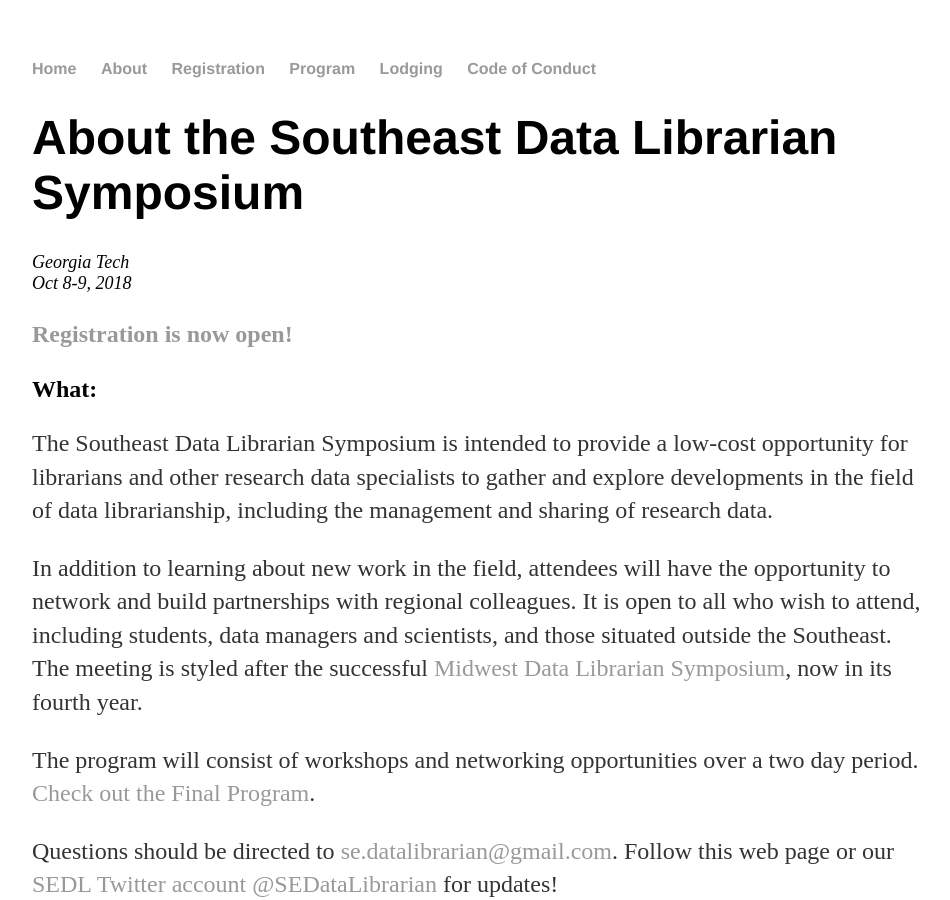
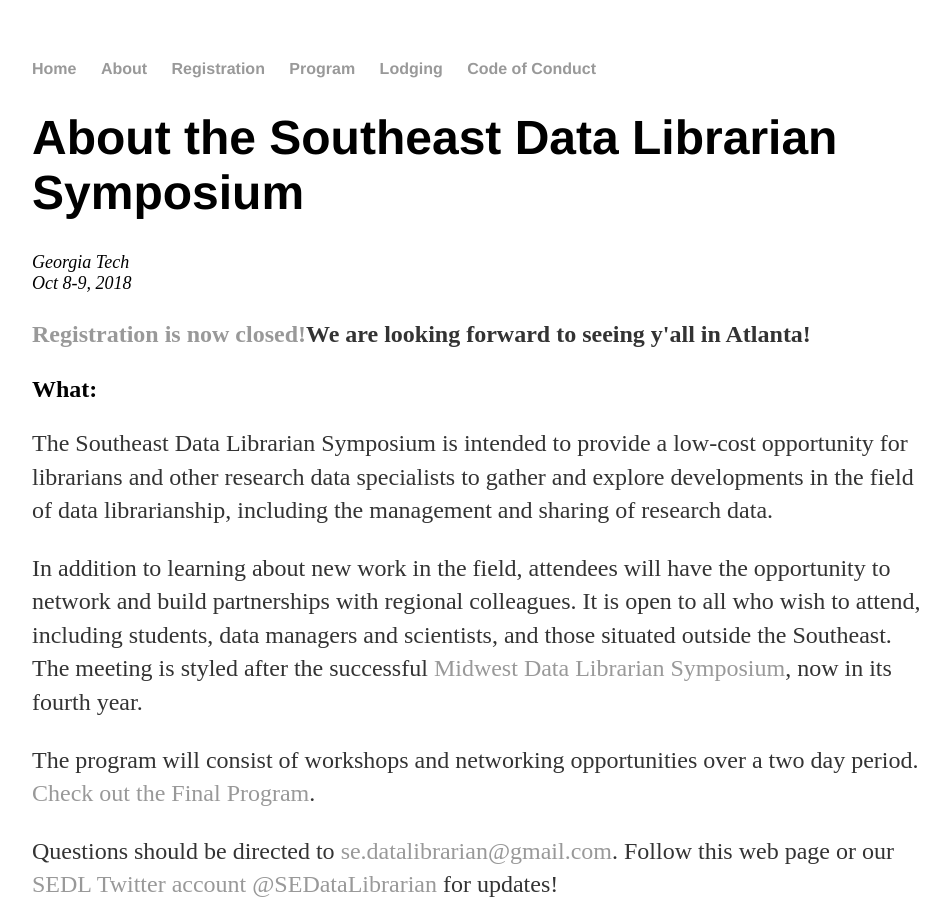
Before and after one commit to se-datalibrarian/test, a Jekyll site: the page built from about/index.html, in a window 1280 px wide and 900 px high. Shown: the whole window, without its empty margins (160-1110 px from the left). Built offline with Jekyll 4.4.1, drawn with Linux system fonts in a browser that asks for light colours.

Commit message:
Updated via the Open Science Framework

```diff
--- a/about/index.html
+++ b/about/index.html
@@ -7,7 +7,7 @@
 				<font size=+1><em>Georgia Tech<BR>
 					Oct 8-9, 2018</em></font>
 
-			<p><strong><a href="../registration.html">Registration is now open!</a></strong></p>
+			<p><strong><a href="../registration.html">Registration is now closed!</a>We are looking forward to seeing y'all in Atlanta!</strong></p>
 				<h2>What:</h2>
 				<p>The Southeast Data Librarian Symposium is intended to provide a low-cost opportunity for librarians and other research data specialists to gather and explore developments in the field of data librarianship, including the management and sharing of research data.  </P>
 				<P>In addition to learning about new work in the field, attendees will have the opportunity to network and build partnerships with regional colleagues. It is open to all who wish to attend, including students, data managers and scientists, and those situated outside the Southeast. The meeting is styled after the successful <a href="https://mwdatalibrariansymposium.wordpress.com/">Midwest Data Librarian Symposium</a>, now in its fourth year.
```
